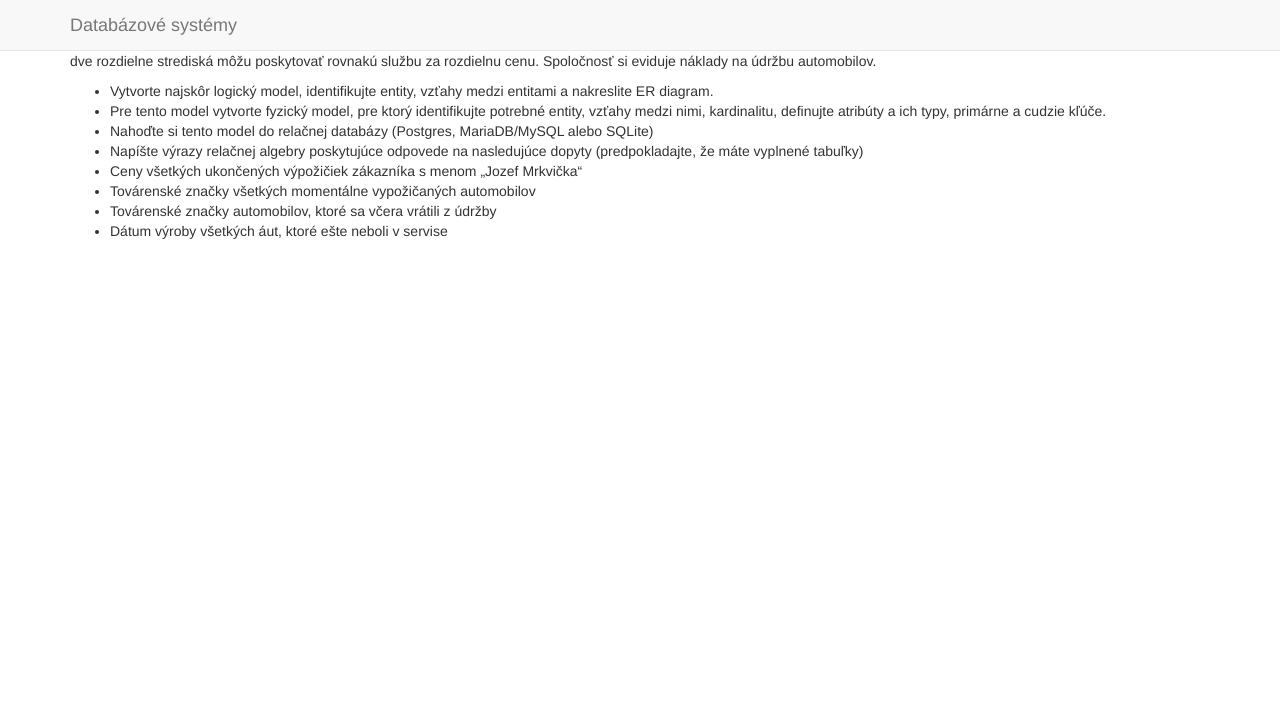
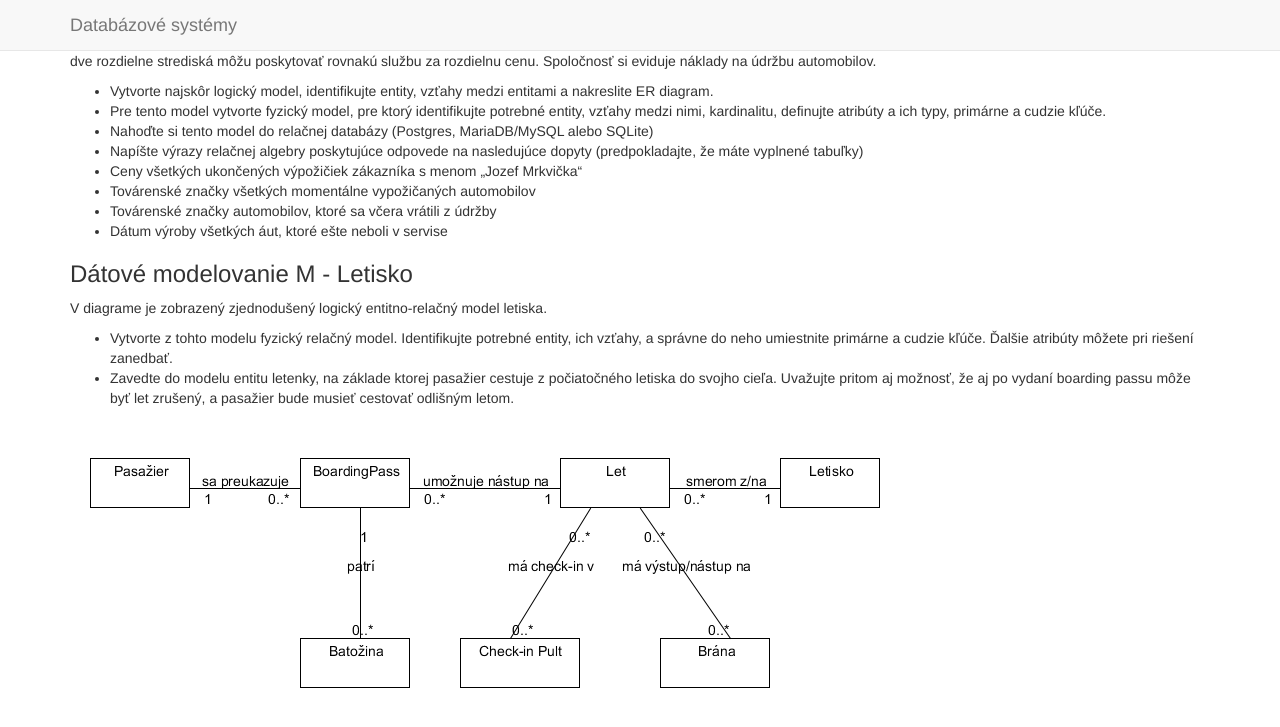
Before and after one commit to masusk/dbs-fiit.github.io, a Jekyll site: the page built from labs/_posts/2014-03-03-3-tyzden.md, in a window 1280 px wide and 900 px high, scrolled down 1076 px. Shown: the top 727 px of the window. Built offline with Jekyll 4.4.1, drawn with Linux system fonts in a browser that asks for light colours; nearby versions of some CDN libraries; Markdown is read by kramdown in place of the engine named in the settings.

Commit message:
Add a task about the physical model of an airport to labs3

```diff
--- a/labs/_posts/2014-03-03-3-tyzden.md
+++ b/labs/_posts/2014-03-03-3-tyzden.md
@@ -39,3 +39,12 @@ poskytovať rovnakú službu za rozdielnu cenu. Spoločnosť si eviduje náklady
 * Továrenské značky všetkých momentálne vypožičaných automobilov
 * Továrenské značky automobilov, ktoré sa včera vrátili z údržby
 * Dátum výroby všetkých áut, ktoré ešte neboli v servise
+
+### Dátové modelovanie M - Letisko
+
+V diagrame je zobrazený zjednodušený logický entitno-relačný model letiska.
+
+* Vytvorte z tohto modelu fyzický relačný model. Identifikujte potrebné entity, ich vzťahy, a správne do neho umiestnite primárne a cudzie kľúče. Ďalšie atribúty môžete pri riešení zanedbať.
+* Zavedte do modelu entitu letenky, na základe ktorej pasažier cestuje z počiatočného letiska do svojho cieľa. Uvažujte pritom aj možnosť, že aj po vydaní boarding passu môže byť let zrušený, a pasažier bude musieť cestovať odlišným letom.
+
+![Logický model letisko](/labs/files/lab03/letisko_zadanie.png "Logický model letisko")
```
Also changed, not shown: labs/files/lab03/lab03_solutions.md (added, +18 -0 lines), labs/files/lab03/letisko_riesenieA.png (added), labs/files/lab03/letisko_riesenieB.png (added), labs/files/lab03/letisko_zadanie.png (added), 3 other files.
